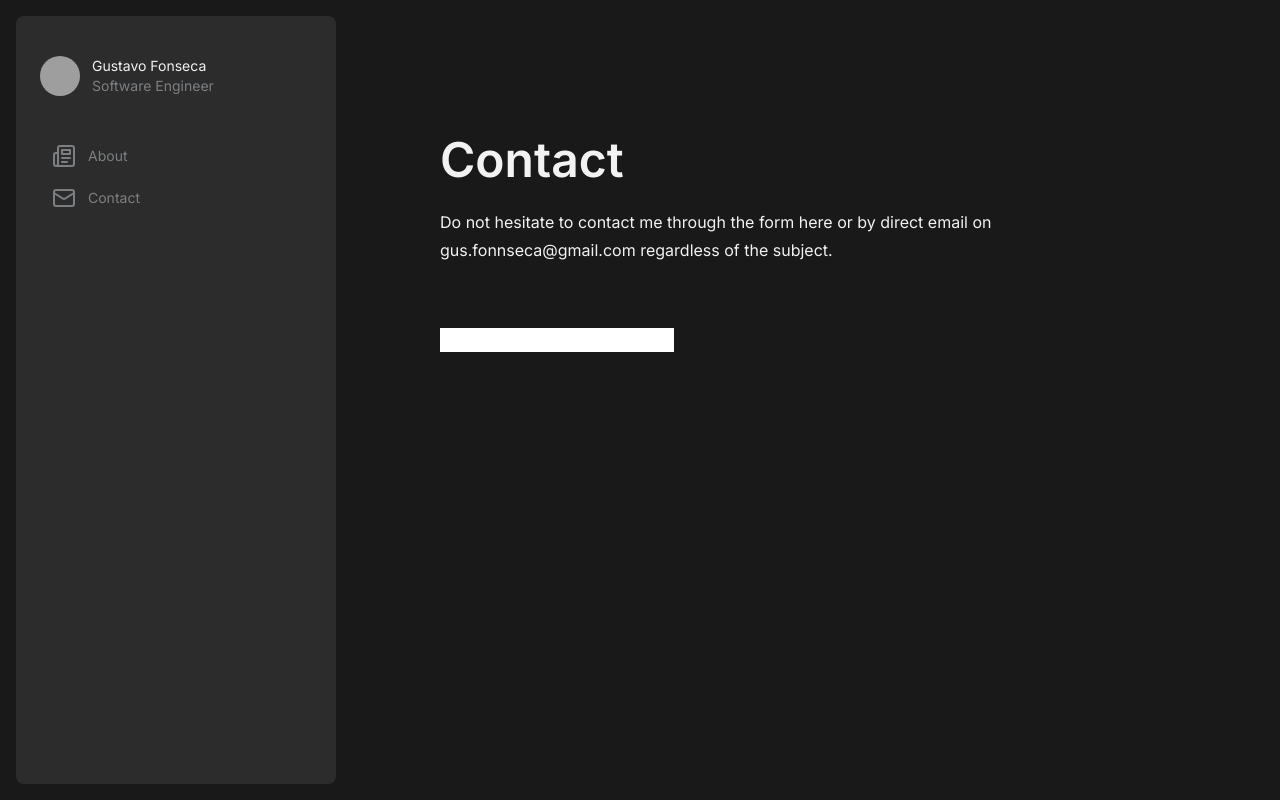
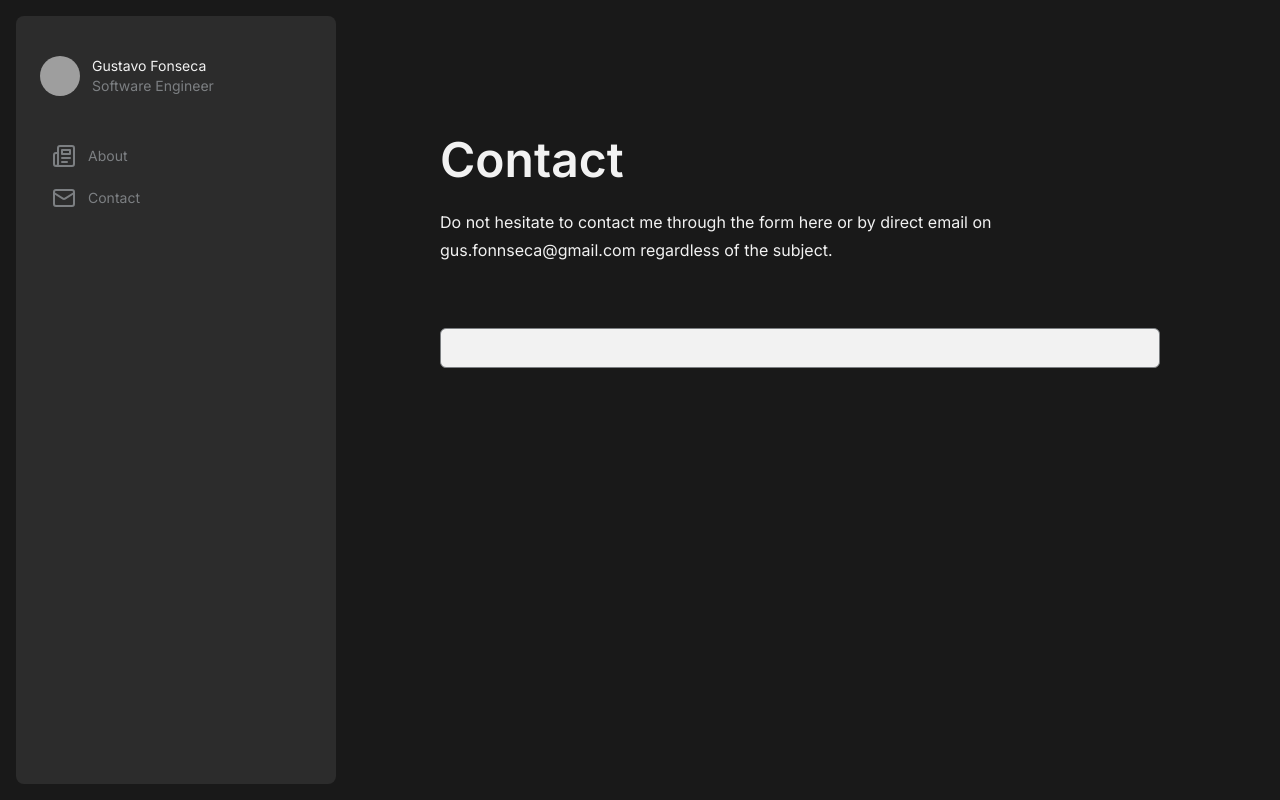
Before and after one commit to fscgustavo/portfolio, a Next.js app: page /contact in a window 1280 px wide. Built offline with nearby package versions, Linux system fonts and the light colour scheme; grey boxes are pictures that could not be loaded.

Commit message:
chore: add input component

```diff
--- a/app/contact/page.tsx
+++ b/app/contact/page.tsx
@@ -1,3 +1,5 @@
+import { Input } from '@/components/ui/input';
+
 export default function Contact() {
   return (
     <div>
@@ -7,7 +9,7 @@
         on gus.fonnseca@gmail.com regardless of the subject.
       </p>
       <form className="mt-16">
-        <input />
+        <Input />
       </form>
     </div>
   );
--- /dev/null
+++ b/components/ui/input.tsx
@@ -0,0 +1,25 @@
+import * as React from 'react';
+
+import { cn } from '@/lib/utils';
+
+export interface InputProps
+  extends React.InputHTMLAttributes<HTMLInputElement> {}
+
+const Input = React.forwardRef<HTMLInputElement, InputProps>(
+  ({ className, type, ...props }, ref) => {
+    return (
+      <input
+        type={type}
+        className={cn(
+          'border-stone-200 border-stone-200 file:bg-transparent placeholder:text-stone-500 focus-visible:ring-stone-400 dark:border-stone-800 dark:border-stone-800 dark:bg-stone-950 dark:ring-offset-stone-950 dark:placeholder:text-stone-400 dark:focus-visible:ring-stone-800 flex h-10 w-full rounded-md border bg-white px-3 py-2 text-sm ring-offset-white file:border-0 file:text-sm file:font-medium focus-visible:outline-none focus-visible:ring-2 focus-visible:ring-offset-2 disabled:cursor-not-allowed disabled:opacity-50',
+          className,
+        )}
+        ref={ref}
+        {...props}
+      />
+    );
+  },
+);
+Input.displayName = 'Input';
+
+export { Input };
```
